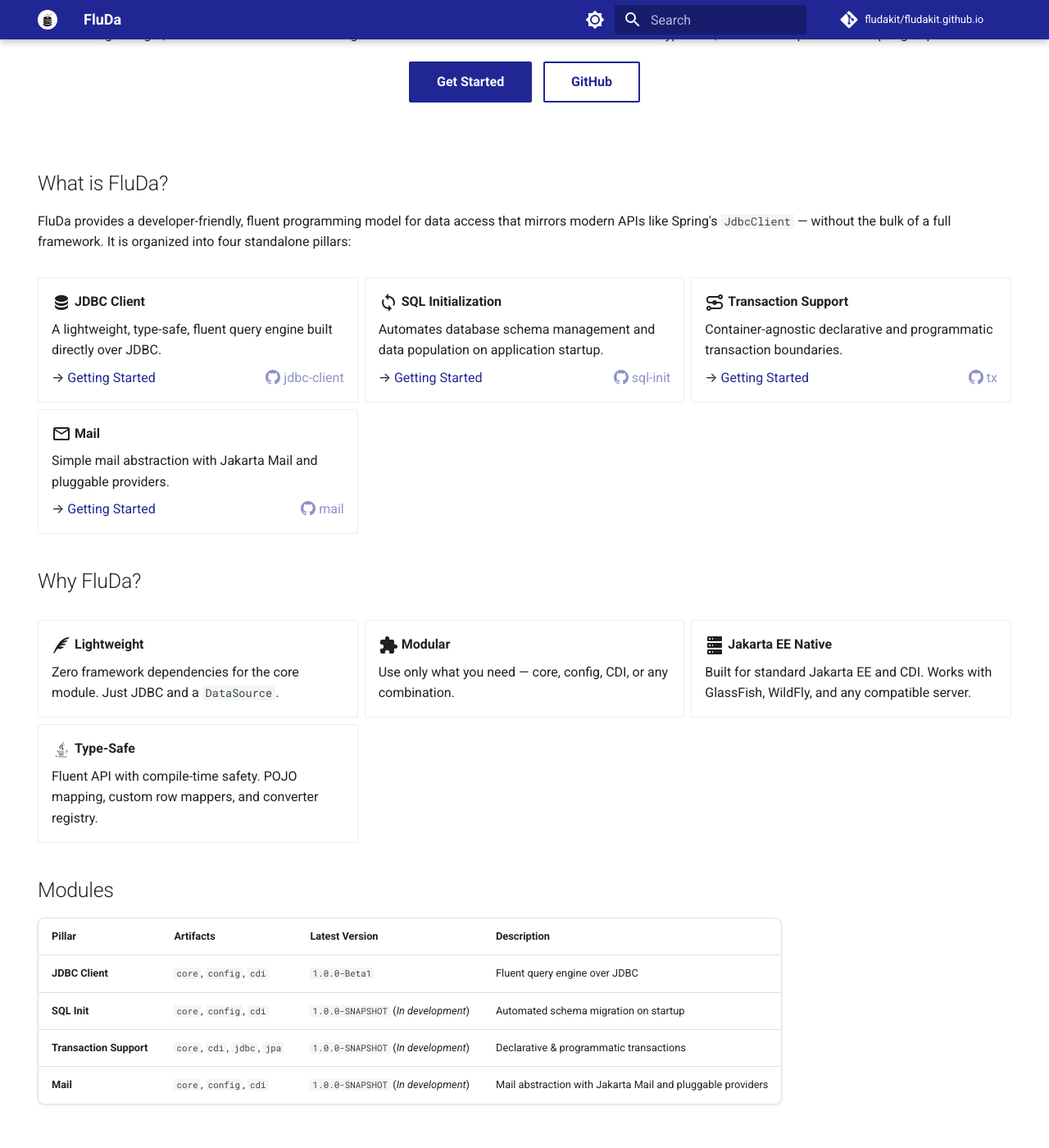
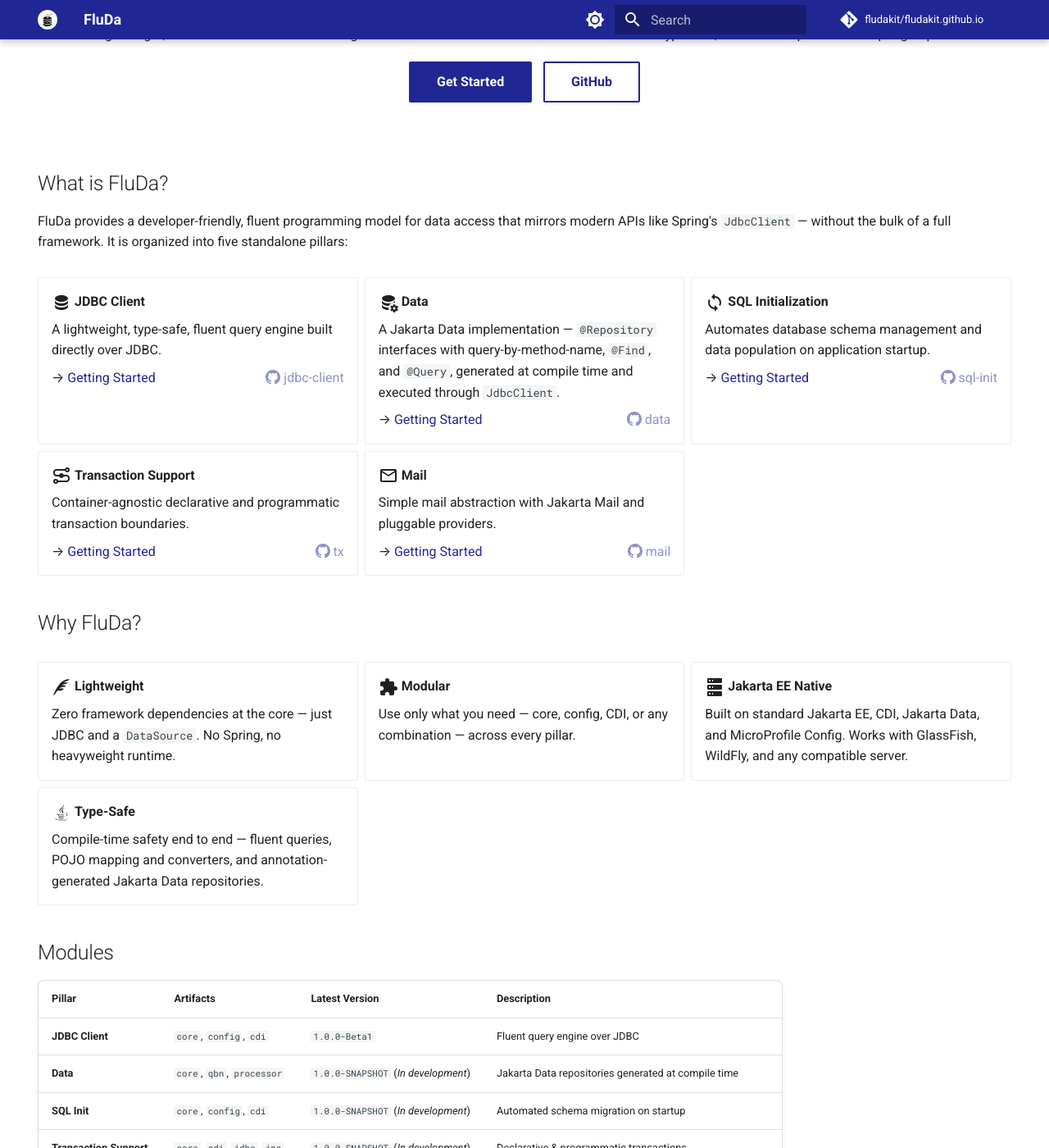
Before and after one commit to fludakit/fludakit.github.io, an MkDocs documentation site: the page built from docs/index.md, in a window 1280 px wide and 1400 px high, scrolled down 633 px. Shown: the whole window at 82% size. Built offline with MkDocs 1.6.1 and Material for MkDocs 9.7.7, drawn with Linux system fonts in a browser that asks for light colours; comment, search, counter and statistics services are not loaded.

Commit message:
docs: add Data pillar to the home page
Add the Jakarta Data module to the What is FluDa cards and the Modules
table (1.0.0-SNAPSHOT, in development), and generalize the Why FluDa
cards so they describe the whole toolkit rather than just JDBC Client.

```diff
--- a/docs/index.md
+++ b/docs/index.md
@@ -28,7 +28,7 @@
 
 ## What is FluDa?
 
-FluDa provides a developer-friendly, fluent programming model for data access that mirrors modern APIs like Spring's `JdbcClient` — without the bulk of a full framework. It is organized into four standalone pillars:
+FluDa provides a developer-friendly, fluent programming model for data access that mirrors modern APIs like Spring's `JdbcClient` — without the bulk of a full framework. It is organized into five standalone pillars:
 
 <div class="grid cards" markdown>
 
@@ -37,6 +37,12 @@
     A lightweight, type-safe, fluent query engine built directly over JDBC.
 
     → [Getting Started](documentation/jdbc-client/getting-started.md){ .card-link } [:octicons-mark-github-16: jdbc-client](https://github.com/fludakit/jdbc-client){ .card-github }
+
+-   :material-database-cog:{ .lg .middle } **Data**
+
+    A Jakarta Data implementation — `@Repository` interfaces with query-by-method-name, `@Find`, and `@Query`, generated at compile time and executed through `JdbcClient`.
+
+    → [Getting Started](https://github.com/fludakit/data#readme){ .card-link } [:octicons-mark-github-16: data](https://github.com/fludakit/data){ .card-github }
 
 -   :material-sync:{ .lg .middle } **SQL Initialization**
 
@@ -64,19 +70,19 @@
 
 -   :material-feather:{ .lg .middle } **Lightweight**
 
-    Zero framework dependencies for the core module. Just JDBC and a `DataSource`.
+    Zero framework dependencies at the core — just JDBC and a `DataSource`. No Spring, no heavyweight runtime.
 
 -   :material-puzzle:{ .lg .middle } **Modular**
 
-    Use only what you need — core, config, CDI, or any combination.
+    Use only what you need — core, config, CDI, or any combination — across every pillar.
 
 -   :material-server:{ .lg .middle } **Jakarta EE Native**
 
-    Built for standard Jakarta EE and CDI. Works with GlassFish, WildFly, and any compatible server.
+    Built on standard Jakarta EE, CDI, Jakarta Data, and MicroProfile Config. Works with GlassFish, WildFly, and any compatible server.
 
 -   :material-language-java:{ .lg .middle } **Type-Safe**
 
-    Fluent API with compile-time safety. POJO mapping, custom row mappers, and converter registry.
+    Compile-time safety end to end — fluent queries, POJO mapping and converters, and annotation-generated Jakarta Data repositories.
 
 </div>
 
@@ -85,6 +91,7 @@
 | Pillar | Artifacts | Latest Version | Description |
 |--------|-----------|----------------|-------------|
 | **JDBC Client** | `core`, `config`, `cdi` | `1.0.0-Beta1` | Fluent query engine over JDBC |
+| **Data** | `core`, `qbn`, `processor` | `1.0.0-SNAPSHOT` (*In development*) | Jakarta Data repositories generated at compile time |
 | **SQL Init** | `core`, `config`, `cdi` | `1.0.0-SNAPSHOT` (*In development*) | Automated schema migration on startup |
 | **Transaction Support** | `core`, `cdi`, `jdbc`, `jpa` | `1.0.0-SNAPSHOT` (*In development*) | Declarative & programmatic transactions |
 | **Mail** | `core`, `config`, `cdi` | `1.0.0-SNAPSHOT` (*In development*) | Mail abstraction with Jakarta Mail and pluggable providers |
```
